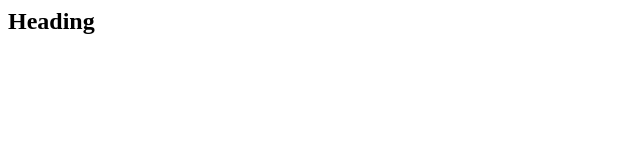
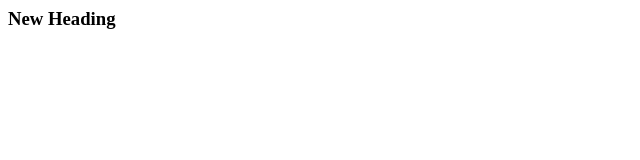
Before and after one commit to Venkykalakuntla/AiSprint, a plain HTML site: page index.html in a window 1280 px wide. Shown: the full height of the page, 0-640 px from the left. Drawn offline with Linux system fonts and the light colour scheme.

Commit message:
Update index.html

```diff
--- a/index.html
+++ b/index.html
@@ -1 +1 @@
-<h2>Heading</h2>
+<h3>New Heading</h3>
```
